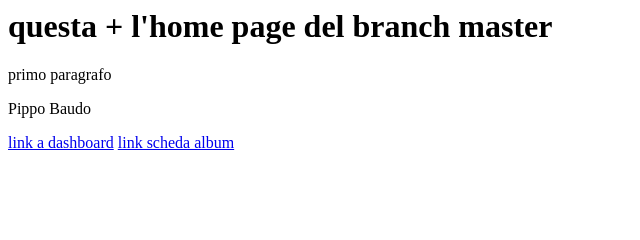
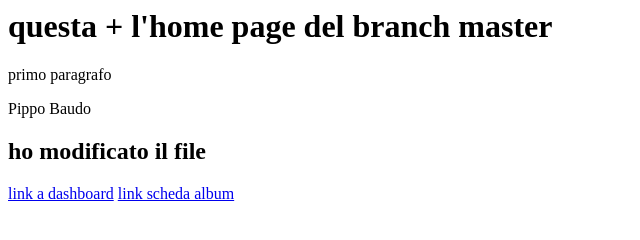
Before and after one commit to AlessandroCignolini/pw2018m, a plain HTML site: page index.html in a window 1280 px wide. Shown: the whole page, without its empty margins (0-640 px from the left). Drawn offline with Linux system fonts and the light colour scheme.

Commit message:
modifica del file aggiunto <h2></h2>

```diff
--- a/index.html
+++ b/index.html
@@ -3,6 +3,7 @@
 <h1>questa + l'home page del branch master</h1>
 <p>primo paragrafo</p>
 <p>Pippo Baudo<p>
+<h2>ho modificato il file</h2>
 <a href="dashboard.html">link a dashboard</a>
 <a href="SchedaAlbum.html">link scheda album</a>
 </body>
```
